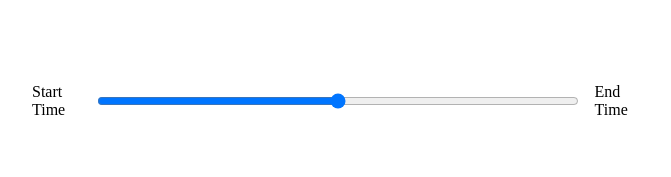
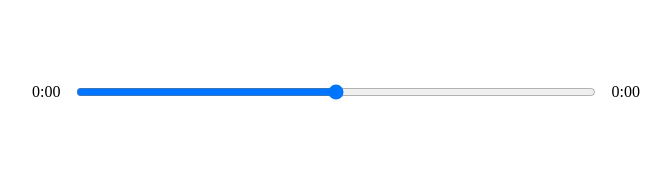
Before and after one commit to arakhm6/musicapp-react, a React (Create React App) app: page / in a window 1280 px wide. Shown: the part 413-590 px from the top of the page, without its empty margins (304-975 px from the left). Built offline with nearby package versions, Linux system fonts and the light colour scheme.

Commit message:
song time update

```diff
--- a/src/Components/Player.js
+++ b/src/Components/Player.js
@@ -1,4 +1,4 @@
-import React, { useRef } from "react";
+import React, { useRef, useState } from "react";
 import { FontAwesomeIcon } from "@fortawesome/react-fontawesome";
 import {
   faPlay,
@@ -19,12 +19,27 @@
       setIsPlaying(!isPlaying);
     }
   };
+  const timeUpdateHandler = (e) => {
+    const current = e.target.currentTime;
+    const duration = e.target.duration;
+    setSongInfo({ ...setSongInfo, currentTime: current, duration });
+  };
+  const getTime = (time) => {
+    return (
+      Math.floor(time / 60) + ":" + ("0" + Math.floor(time % 60)).slice(-2)
+    );
+  };
+  //State
+  const [songInfo, setSongInfo] = useState({
+    currentTime: null,
+    duration: null,
+  });
   return (
     <div className="player">
       <div className="time-control">
-        <p>Start Time</p>
+        <p>{getTime(songInfo.currentTime)}</p>
         <input type="range" />
-        <p>End Time</p>
+        <p>{getTime(songInfo.duration)}</p>
       </div>
       <div className="play-control">
         <FontAwesomeIcon className="skip-back" icon={faAngleLeft} size="2x" />
@@ -40,7 +55,12 @@
           size="2x"
         />
       </div>
-      <audio ref={audioRef} src={currentSong.audio}></audio>
+      <audio
+        onTimeUpdate={timeUpdateHandler}
+        onLoadedMetadata={timeUpdateHandler}
+        ref={audioRef}
+        src={currentSong.audio}
+      ></audio>
     </div>
   );
 };
```
